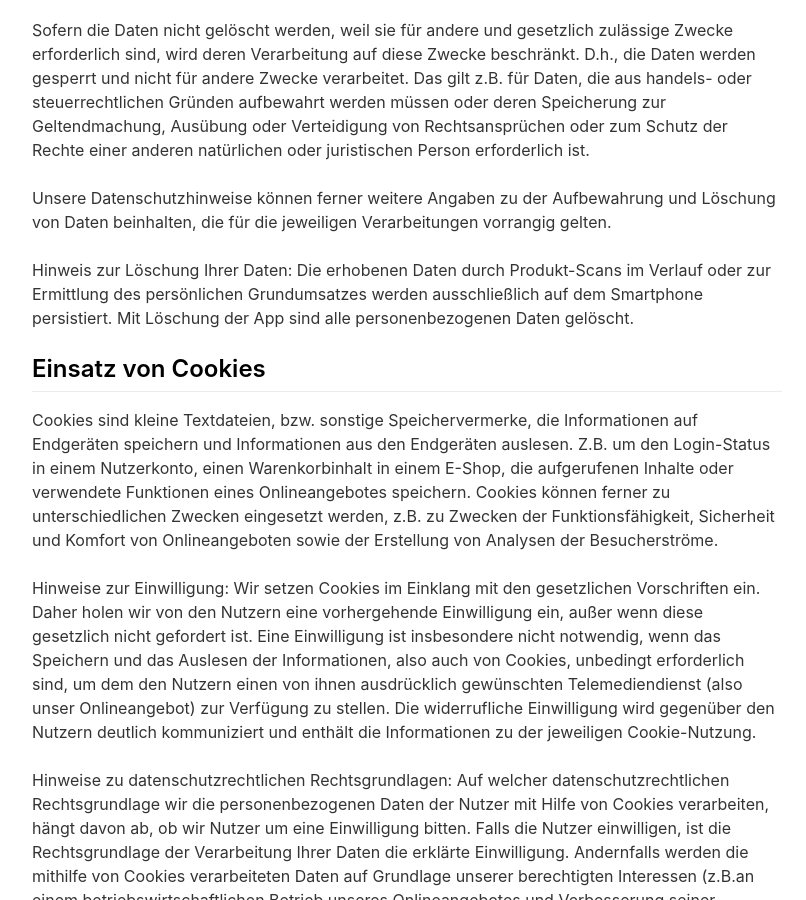
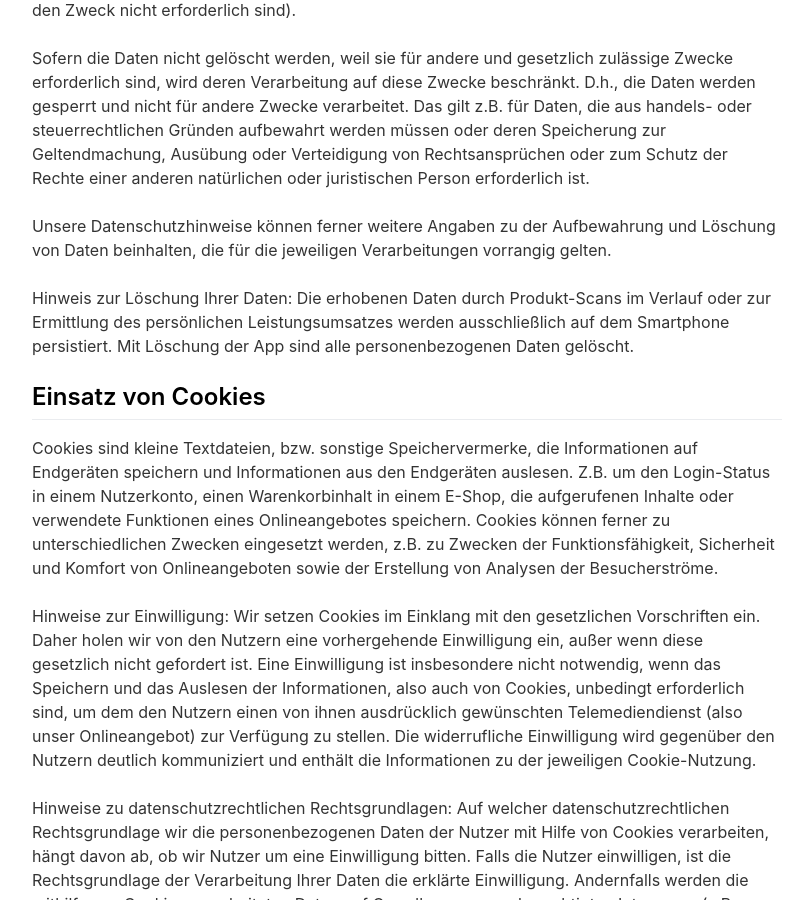
Before and after one commit to mbrissier/scood, a Jekyll site: the page built from _pages/privacypolicy.md, in a window 1280 px wide and 900 px high, scrolled down 3095 px. Shown: the whole window, without its empty margins (233-1039 px from the left). Built offline with Jekyll 4.4.1, drawn with Linux system fonts in a browser that asks for light colours; nearby versions of some CDN libraries; some of the changed text lies outside the part shown.

Commit message:
Update privacypolicy.md
incorporate changes

```diff
--- a/_pages/privacypolicy.md
+++ b/_pages/privacypolicy.md
@@ -27,10 +27,11 @@
 - Körpergewicht
 - Körpergröße
 - Alter
+- Aktivitäten in Stunden
 - Meta-/Kommunikationsdaten
 
 ## Zwecke der Verarbeitung
-- Ermittlung des persönlichen Grundumsatzes in Kilokalorien.
+- Ermittlung des persönlichen Leistungsumsatzes in Kilokalorien.
 - Profile mit nutzerbezogenen Informationen.
 
 ## Maßgebliche Rechtsgrundlagen
@@ -105,7 +106,7 @@
                     Unsere Datenschutzhinweise können ferner weitere Angaben zu der Aufbewahrung und Löschung von Daten beinhalten, die für die jeweiligen Verarbeitungen vorrangig gelten.
 <br>
 <br>
-                    Hinweis zur Löschung Ihrer Daten: Die erhobenen Daten durch Produkt-Scans im Verlauf oder zur Ermittlung des persönlichen Grundumsatzes werden ausschließlich auf dem Smartphone persistiert. Mit Löschung der App sind alle personenbezogenen Daten gelöscht.
+                    Hinweis zur Löschung Ihrer Daten: Die erhobenen Daten durch Produkt-Scans im Verlauf oder zur Ermittlung des persönlichen Leistungsumsatzes werden ausschließlich auf dem Smartphone persistiert. Mit Löschung der App sind alle personenbezogenen Daten gelöscht.
 
 
 ## Einsatz von Cookies
```
